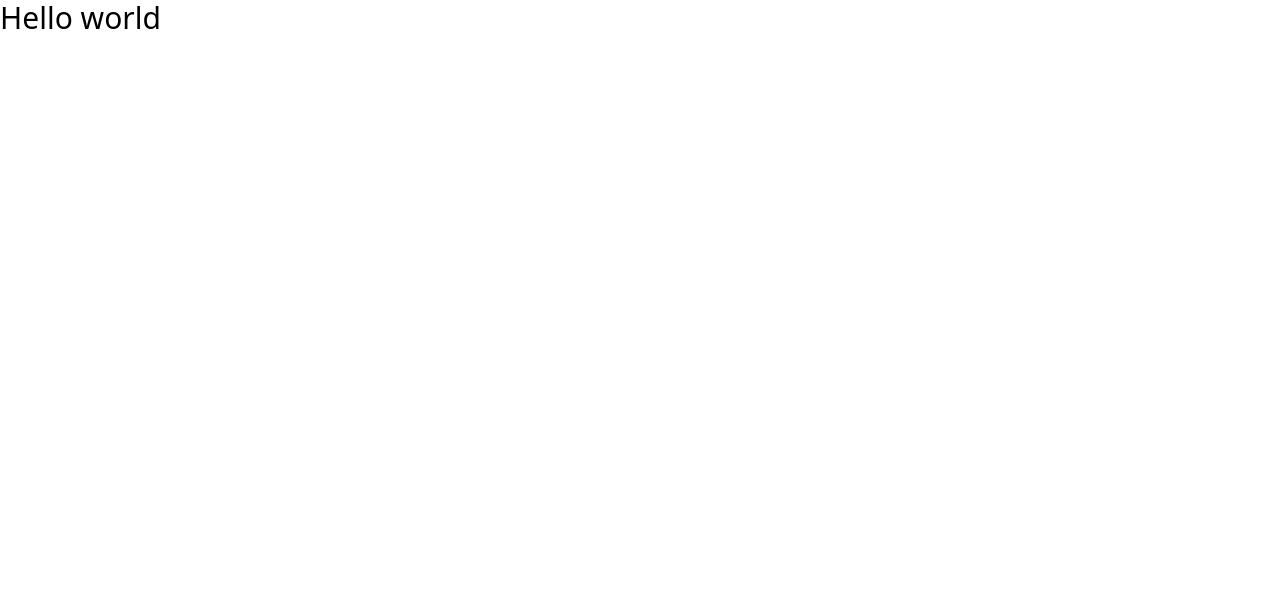
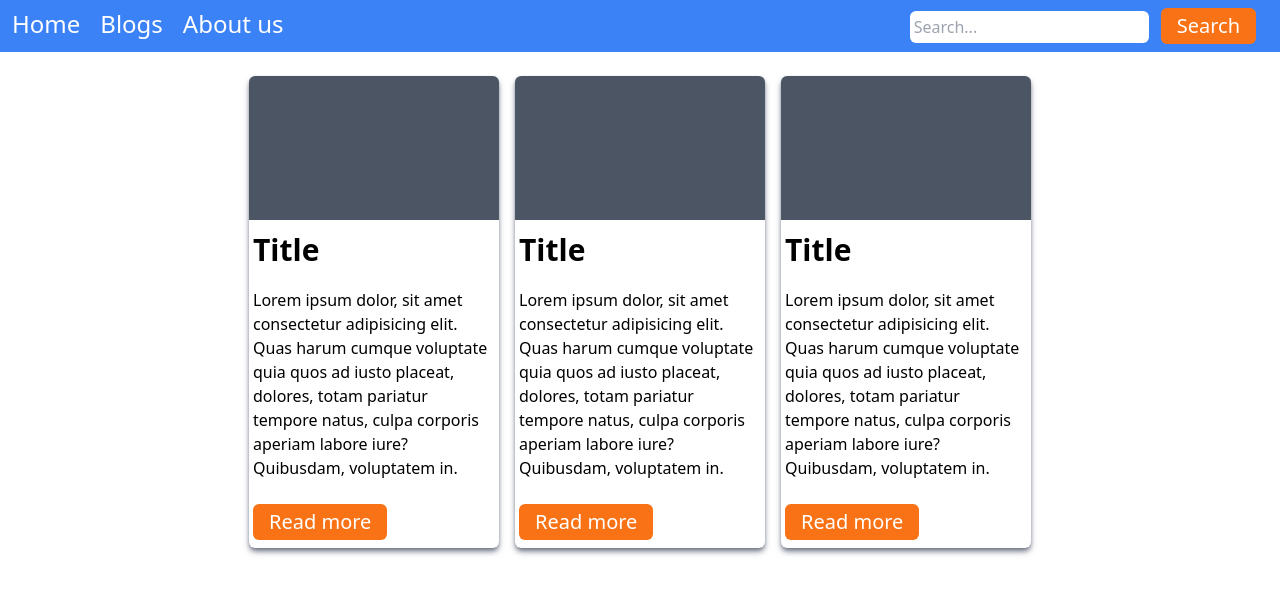
Before and after one commit to Satyam-193/GDCS-project, a Next.js app: page / in a window 1280 px wide. Shown: the top 594 px of the page. Built offline with nearby package versions, Linux system fonts and the light colour scheme.

Commit message:
added navigation and card components

```diff
--- a/components/Navigation.jsx
+++ b/components/Navigation.jsx
@@ -0,0 +1,26 @@
+import Link from "next/link";
+
+const Navigation = () => {
+  return (
+    <nav className="bg-blue-500 flex justify-between align-middle text-white px-3 py-2">
+      <ul className="flex space-x-5 text-2xl">
+        <li className="cursor-pointer hover:text-gray-200">Home</li>
+        <li className="cursor-pointer hover:text-gray-200">Blogs</li>
+        <li className="cursor-pointer hover:text-gray-200">About us</li>
+      </ul>
+
+      <div>
+        <input
+          className="rounded-md px-1 py-1 focus:outline-none focus:outline-blue-700"
+          type="text"
+          placeholder="Search..."
+        />
+        <button className="bg-orange-500 text-xl rounded-md mx-3 px-4 py-1 hover:bg-orange-600">
+          Search
+        </button>
+      </div>
+    </nav>
+  );
+};
+
+export default Navigation;
--- /dev/null
+++ b/components/Sub.jsx
@@ -0,0 +1,19 @@
+const Subject = () => {
+  return (
+    <div className="rounded-md shadow-md shadow-gray-500 w-[250px] m-2">
+      <div className="w-full h-36 bg-gray-600 rounded-t-md"></div>
+      <h1 className="text-3xl font-semibold py-3 px-1">Title</h1>
+      <p className="px-1 py-2">
+        Lorem ipsum dolor, sit amet consectetur adipisicing elit. Quas harum
+        cumque voluptate quia quos ad iusto placeat, dolores, totam pariatur
+        tempore natus, culpa corporis aperiam labore iure? Quibusdam, voluptatem
+        in.
+      </p>
+      <button className="bg-orange-500 text-xl rounded-md mx-1 mb-2 mt-4 px-4 py-1 hover:bg-orange-600 text-white">
+        Read more
+      </button>
+    </div>
+  );
+};
+
+export default Subject;
--- a/pages/_app.js
+++ b/pages/_app.js
@@ -1,7 +1,13 @@
-import '../styles/globals.css'
+import "../styles/globals.css";
+import Navigation from "../components/Navigation";
 
 function MyApp({ Component, pageProps }) {
-  return <Component {...pageProps} />
+  return (
+    <>
+      <Navigation />
+      <Component {...pageProps} />
+    </>
+  );
 }
 
-export default MyApp
+export default MyApp;
--- a/pages/index.js
+++ b/pages/index.jsx
@@ -1,5 +1,6 @@
 import Head from "next/head";
 import Image from "next/image";
+import Subject from "../components/Sub";
 
 export default function Home() {
   return (
@@ -10,7 +11,11 @@ export default function Home() {
         <link rel="icon" href="/favicon.ico" />
       </Head>
 
-      <h1 className="text-3xl">Hello world</h1>
+      <div className="flex flex-wrap justify-center align-middle px-10 mt-4">
+        <Subject />
+        <Subject />
+        <Subject />
+      </div>
     </div>
   );
 }
```
